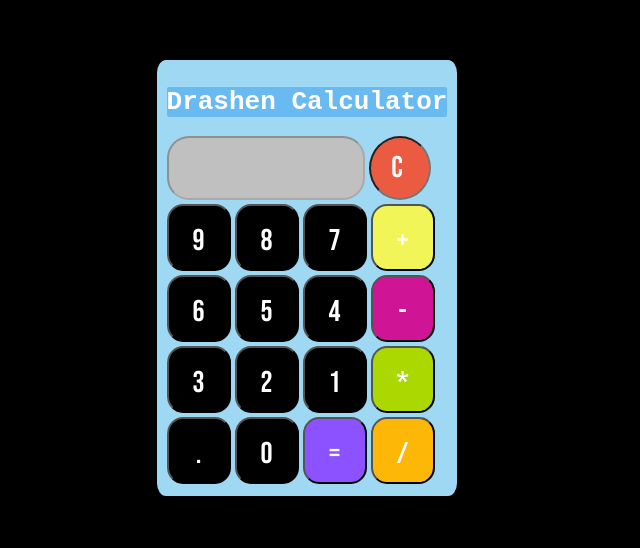
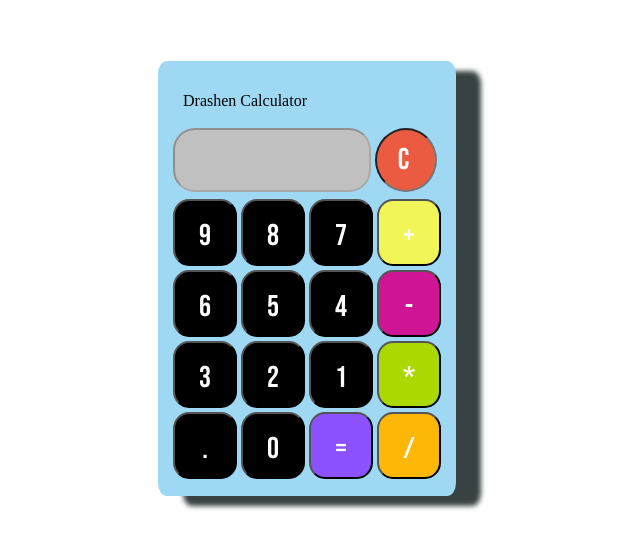
Before and after one commit to sdrashen/CALCULATOR---HTML-CSS-JAVASCRIPT, a plain HTML site: page index.html in a window 1280 px wide. Shown: the part 130-678 px from the top of the page, without its empty margins (341-981 px from the left). Drawn offline with Linux system fonts and the light colour scheme.

Commit message:
Improved stylization

```diff
--- a/index.html
+++ b/index.html
@@ -11,7 +11,9 @@
 
 <body>
     <main id="main">
-        <h1>Drashen Calculator</h1>
+        <div>
+            <p>Drashen Calculator</p>
+        </div>
         <form action="" name="Calculator">
             <input type="text" class="text maincolor" id="display" name="text1" disabled />
             <!--onclick="location.reload()" is what makes the reload of all informations when we press the C button, that is, what will clean the display-->
--- a/style.css
+++ b/style.css
@@ -5,7 +5,18 @@ body {
     display: flex;
     align-items: center;
     justify-content: center;
-    background-color: #000;
+}
+
+#main {
+    display: inline-block;
+    background-color: rgb(159, 216, 243);
+    padding: 15px;
+    border-radius: 3%;
+    box-shadow: 25px 10px 5px 0 rgb(57, 66, 66);
+}
+
+p {
+    margin-left: 10px;
 }
 
 input {
@@ -17,23 +28,16 @@ input {
     border-radius: 25%;
 }
 
-#main {
-    display: inline-block;
-    background-color: rgb(159, 216, 243);
-    padding: 10px;
-    border-radius: 3%;
-}
-
-#main h1 {
-    color: #fff;
-    background-color: rgb(105, 186, 240);
-    border-radius: 2px;
-    font-family: monospace;
-}
-
 .num {
     width: 64px;
     height: 67px;
+}
+
+
+/*outline property is inclusive*/
+
+.num:hover {
+    outline: 2px solid #fff;
 }
 
 .text {
@@ -47,6 +51,7 @@ input {
 
 #display {
     background-color: silver;
+    margin-bottom: 5px;
 }
 
 .text1 {
@@ -61,6 +66,10 @@ input {
 
 #cButton {
     background-color: rgb(235, 91, 66);
+}
+
+#cButton:hover {
+    outline: 2px solid #fff;
 }
 
 .maincolor {
```
